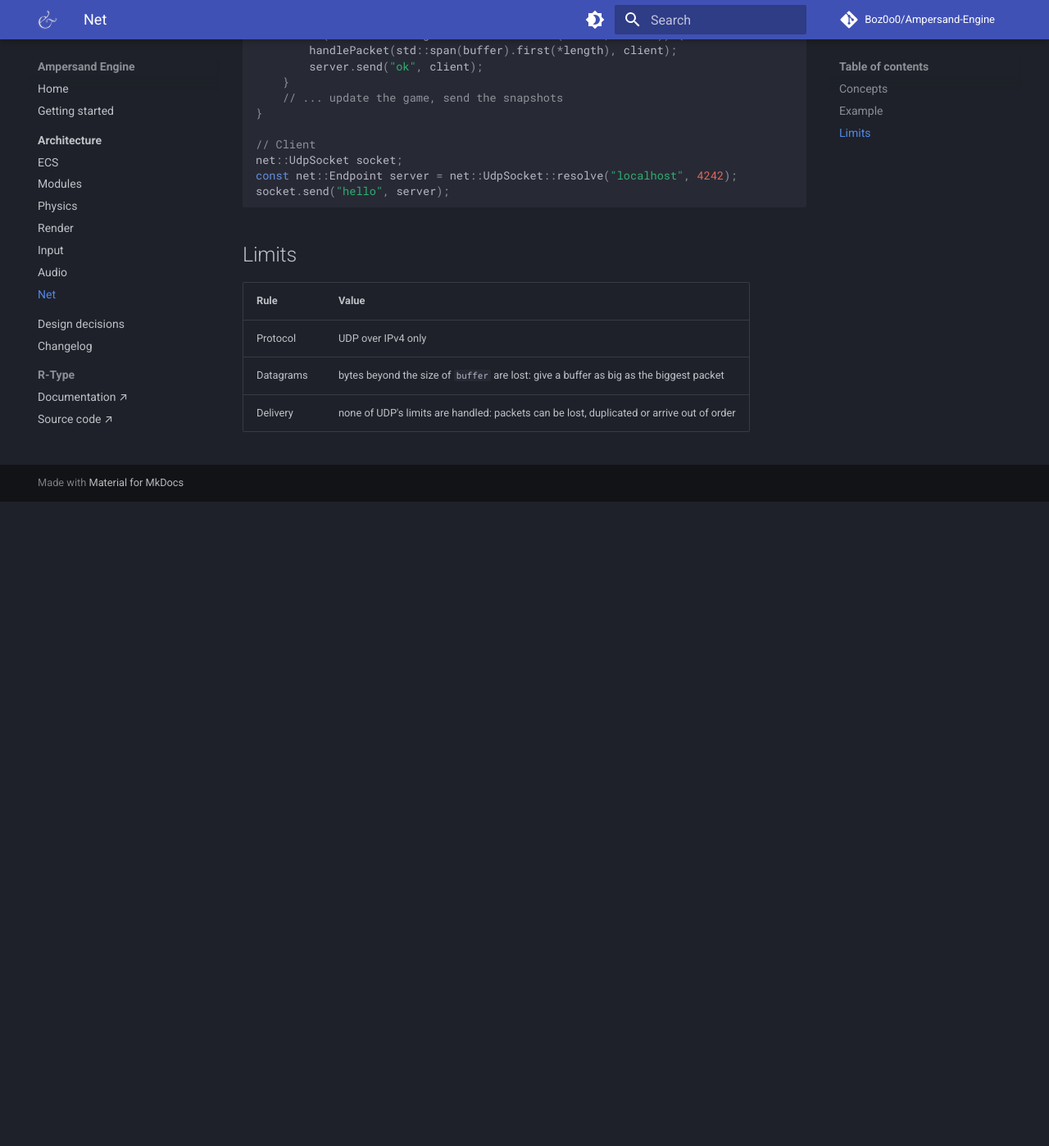
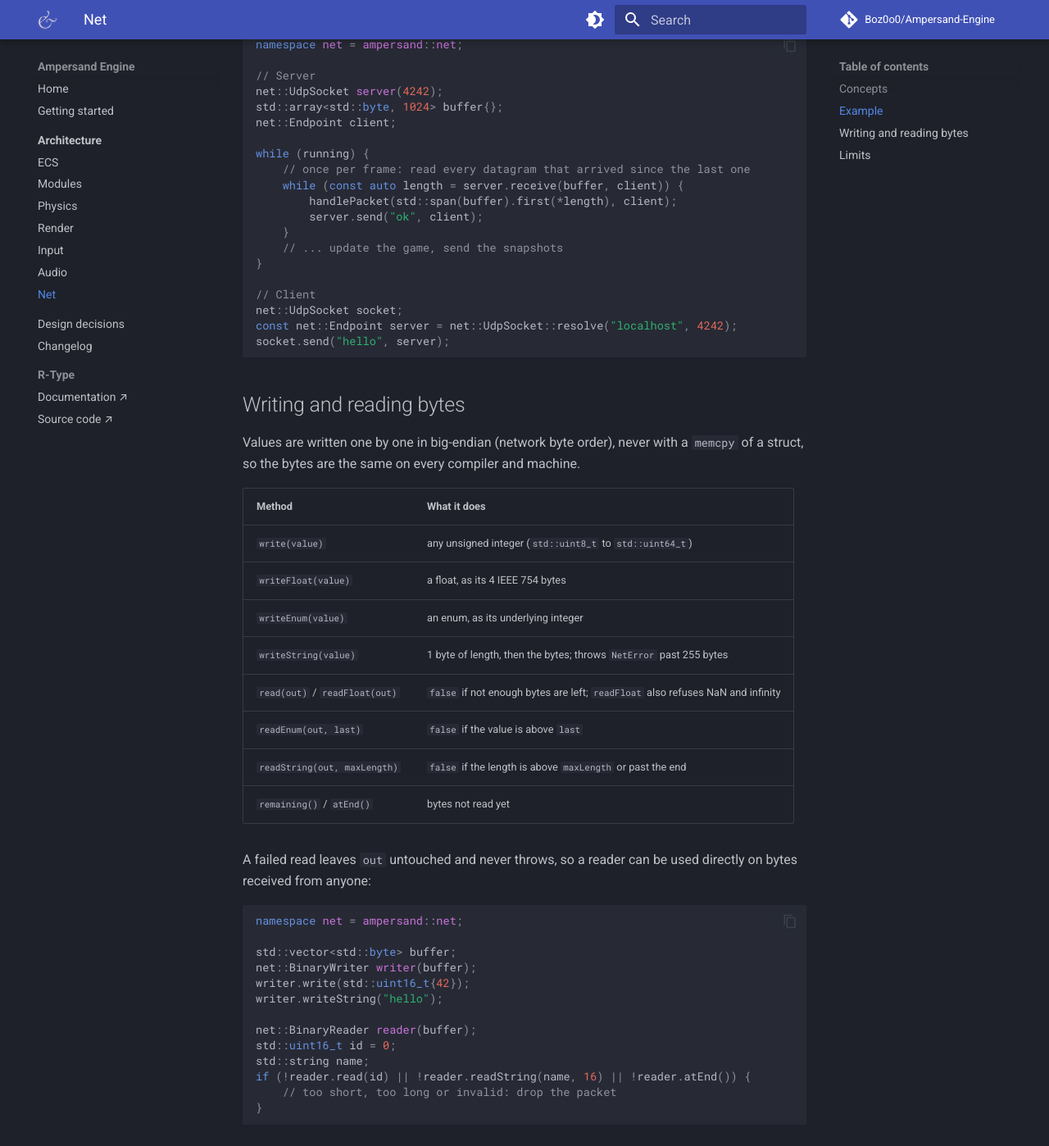
Before and after one commit to Boz0o0/R-Type, an MkDocs documentation site: the page built from docs/mkdocs/architecture/net.md, in a window 1280 px wide and 1400 px high, scrolled down 1177 px. Shown: the whole window at 82% size. Built offline with MkDocs 1.6.1 and Material for MkDocs 9.7.7, drawn with Linux system fonts in a browser that asks for light colours; comment, search, counter and statistics services are not loaded; before the commit the page ends 1788 px from its top, so only the background shows below that; some of the changed text lies outside the part shown.

Commit message:
Squashed 'ampersand-engine/' changes from af71cbe..3f685db
3f685db Merge pull request #19 from Boz0o0/feat/net-binary-reader-writer
23c6d8e feat(changelogs): update the changelogs
c33942b fix(tests): use longer variable names in binary tests for clang-tidy
f92fbfd Merge branch 'main' of github.com:Boz0o0/Ampersand-Engine into feat/net-binary-reader-writer
a761f07 feat(net): adding the writing and reading method for binary
e707e63 feat(doc): updated readme

git-subtree-dir: ampersand-engine
git-subtree-split: 3f685db2903d182e994a4728c2b253dba1ca511e

````diff
--- a/docs/mkdocs/architecture/net.md
+++ b/docs/mkdocs/architecture/net.md
@@ -1,9 +1,10 @@
 # Net
 
-The net module sends and receives raw bytes over UDP. It knows nothing about
-the game protocol: building and reading packets is up to the game. Asio stays
-hidden inside the module, so the game only includes
-`<ampersand/net/UdpSocket.hpp>`.
+The net module sends and receives raw bytes over UDP, and gives the tools to
+turn values into bytes and back. It knows nothing about the game protocol:
+which packets exist and what they hold is up to the game. Asio stays hidden
+inside the module, so the game only includes `<ampersand/net/UdpSocket.hpp>`,
+`<ampersand/net/BinaryWriter.hpp>` and `<ampersand/net/BinaryReader.hpp>`.
 
 ## Concepts
 
@@ -12,6 +13,8 @@ hidden inside the module, so the game only includes
 | `UdpSocket` | class | a **non-blocking** IPv4 UDP socket: no call waits for the network             |
 | `Endpoint`  | struct | a peer on the network: numeric `address` (`"127.0.0.1"`) and `port`          |
 | `NetError`  | error | thrown when a socket operation fails (port already used, unknown host...)     |
+| `BinaryWriter` | class | appends integers, floats, enums and strings to a byte buffer, in big-endian |
+| `BinaryReader` | class | reads them back; every read checks the size and returns `false` instead of going past the end |
 
 | Method                    | What it does                                                    |
 | ------------------------- | --------------------------------------------------------------- |
@@ -48,6 +51,42 @@ socket.send("hello", server);
 ```
 
 
+## Writing and reading bytes
+
+Values are written one by one in big-endian (network byte order), never with
+a `memcpy` of a struct, so the bytes are the same on every compiler and
+machine.
+
+| Method                          | What it does                                                        |
+| ------------------------------- | ------------------------------------------------------------------- |
+| `write(value)`                  | any unsigned integer (`std::uint8_t` to `std::uint64_t`)            |
+| `writeFloat(value)`             | a float, as its 4 IEEE 754 bytes                                    |
+| `writeEnum(value)`              | an enum, as its underlying integer                                  |
+| `writeString(value)`            | 1 byte of length, then the bytes; throws `NetError` past 255 bytes |
+| `read(out)` / `readFloat(out)`  | `false` if not enough bytes are left; `readFloat` also refuses NaN and infinity |
+| `readEnum(out, last)`           | `false` if the value is above `last`                                |
+| `readString(out, maxLength)`    | `false` if the length is above `maxLength` or past the end          |
+| `remaining()` / `atEnd()`       | bytes not read yet                                                  |
+
+A failed read leaves `out` untouched and never throws, so a reader can be used
+directly on bytes received from anyone:
+
+```cpp
+namespace net = ampersand::net;
+
+std::vector<std::byte> buffer;
+net::BinaryWriter writer(buffer);
+writer.write(std::uint16_t{42});
+writer.writeString("hello");
+
+net::BinaryReader reader(buffer);
+std::uint16_t id = 0;
+std::string name;
+if (!reader.read(id) || !reader.readString(name, 16) || !reader.atEnd()) {
+    // too short, too long or invalid: drop the packet
+}
+```
+
 ## Limits
 
 | Rule      | Value                                                                       |
````
Also changed, not shown: CHANGELOG.md (+9 -0 lines), README.md (+35 -25 lines), docs/mkdocs/getting-started.md (+18 -9 lines), 5 other files.
